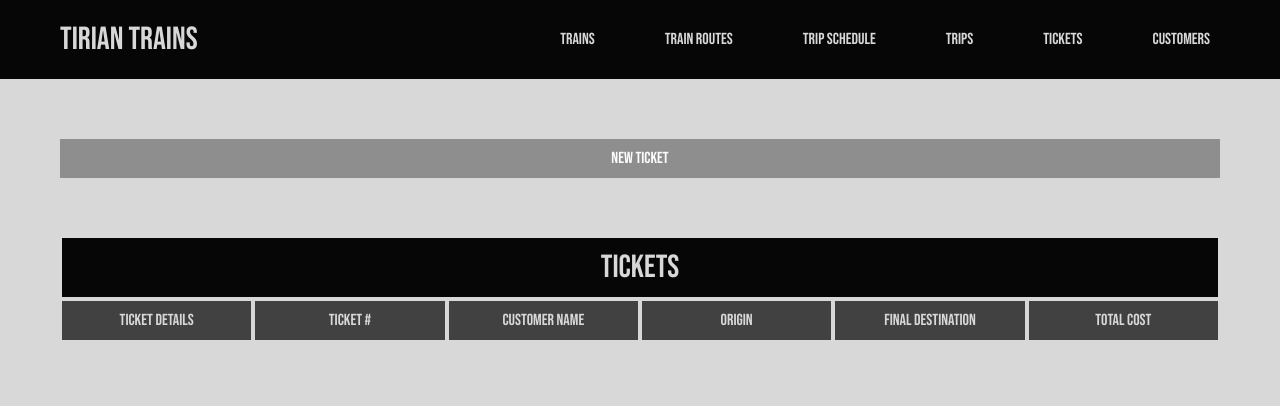
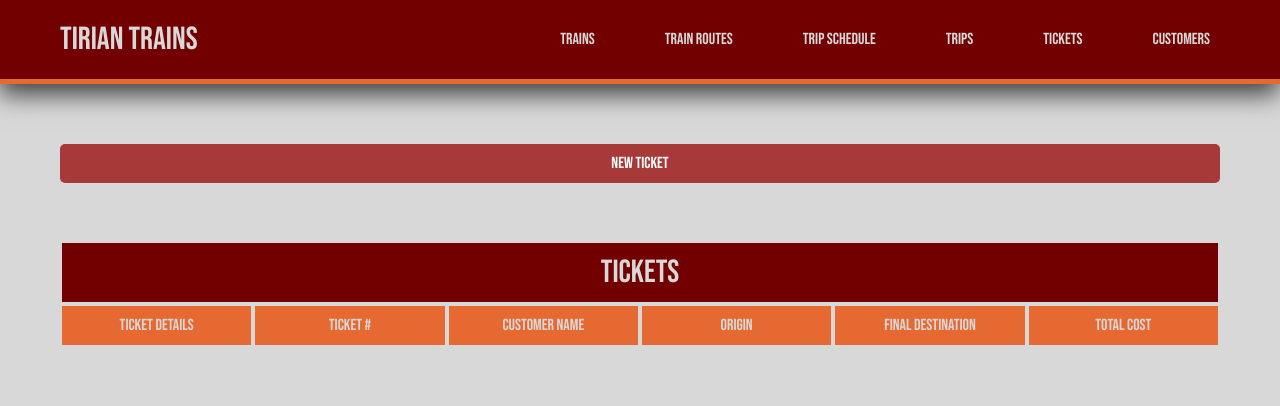
Before and after one commit to andredumandan/TirianTrains, a Django app: page /tickets/ in a window 1280 px wide. Shown: the top 406 px of the page. Run offline with Django 4.2, Linux system fonts and the light colour scheme; data that the repository does not hold is empty.

Commit message:
added styles

```diff
--- a/TirianTrains/main/static/main/style.css
+++ b/TirianTrains/main/static/main/style.css
@@ -1,12 +1,13 @@
 @import url('https://fonts.googleapis.com/css2?family=Bebas+Neue&display=swap');
 
 :root{
-    --dark: #060606;
-    --semi-dark: #222222;
-    --mid: rgb(65, 65, 65);
-    --semi-light: rgb(142, 142, 142);
+    --dark: rgb(114, 0, 0);
+    --semi-dark: rgb(117, 40, 40);
+    --mid: rgb(156, 138, 46);
+    --semi-light: rgb(167, 57, 57);
     --light: rgb(216, 216, 216);
     --super-light: rgb(252, 252, 252);
+    --accent: #e76932;
 }
 
 * {
@@ -29,7 +30,10 @@ header{
     justify-content: space-between;
     align-items: center;
     color: var(--light);
+    border-bottom: 5px solid var(--accent);
+    box-shadow: -1px 10px 24px 0px rgba(0,0,0,0.73);
 }
+
 
 header > h1 {
     vertical-align: middle;
@@ -49,6 +53,30 @@ li{
 a{
     text-decoration: none;
     color: inherit;
+}
+
+ul a{
+    position: relative;
+}
+
+ul a::after{
+    content: "";
+    display: block;
+    width: 0;
+    height: 1px;
+    border-radius: 1px;
+    background-color: white;
+    position: absolute;
+    transition: 0.2s ease-in-out;
+    margin: 0 auto;
+}
+
+ul a:hover::after{
+    content: "";
+    display: block;
+    width: 100%;
+    height: 1px;
+    background-color: white;
 }
 
 .btn a::before{
@@ -126,7 +154,7 @@ a{
     grid-column: span 3;
 }
 
-p, input{
+p, input, select{
     text-align: center;
     padding: 10px;
     margin: 2px;
@@ -150,11 +178,20 @@ p, input{
 p.btn{
     background-color: var(--semi-light);
     color: var(--super-light);
+    border-radius: 5px;
+    transition: 0.3s ease-in-out;
+    z-index: 1;
+}
+
+p.btn:hover{
+    z-index: 2;
+    transform: scale(105%);
+    background-color: var(--semi-dark);
 }
 
 
 p.label{
-    background-color: var(--mid);
+    background-color: var(--accent);
     color: var(--light);
 }
 
--- a/TirianTrains/main/views.py
+++ b/TirianTrains/main/views.py
@@ -68,8 +68,8 @@ def HomeView(request):
     sales = {}
     sales['This Day'] = [date_today, today_total]
     sales['Past 7 Days'] = [f"{date_week[0].strftime('%b. %d, %Y')} - {date_today.strftime('%b. %d, %Y')}", week_total]
-    sales['Past Month'] = [f"{date_today.strftime('%b. %Y')}", month_total]
-    sales['Past Year'] = [f"{date_today.strftime('%Y')}", year_total]
+    sales['This Month'] = [f"{date_today.strftime('%b. %Y')}", month_total]
+    sales['This Year'] = [f"{date_today.strftime('%Y')}", year_total]
 
     context = {
         'sales' : sales,
```
